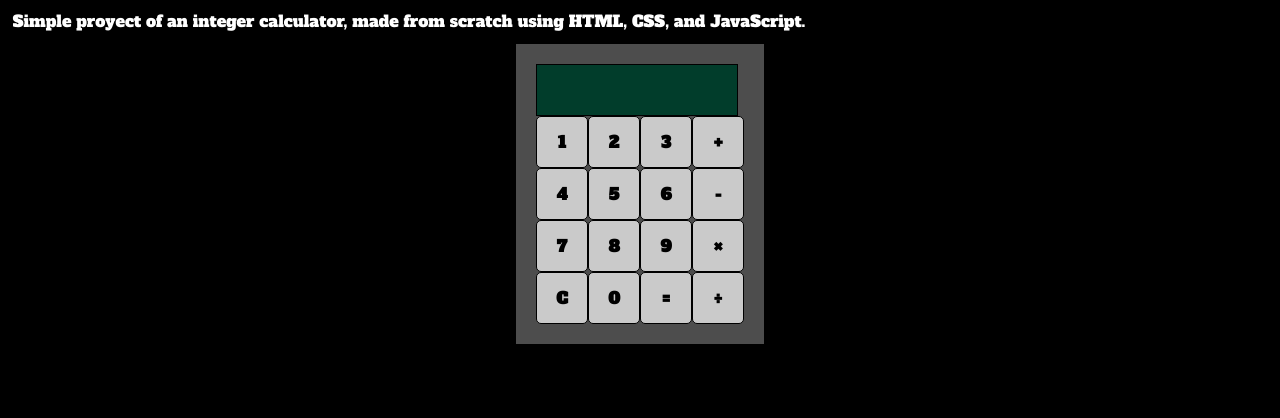
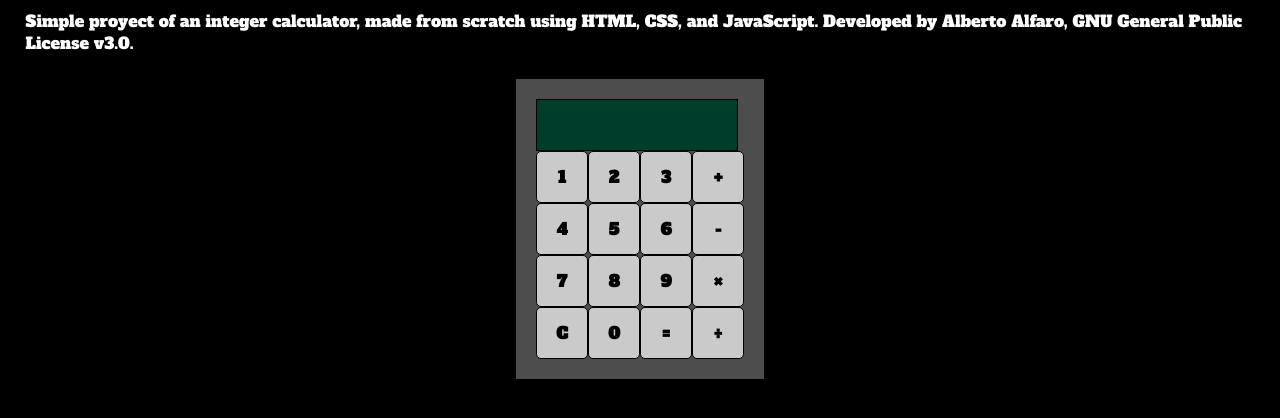
Before and after one commit to alfaro05/simple-calculator, a plain HTML site: page index.html in a window 1280 px wide. Shown: the part 60-478 px from the top of the page. Drawn offline with Linux system fonts and the light colour scheme.

Commit message:
added some text and more space for a better interface

```diff
--- a/index.html
+++ b/index.html
@@ -14,8 +14,10 @@
     <div class="header">
         <h1>Simple Calculator</h1>
     </div>
-    <div class="nav-bar">
-        <p>Simple proyect of an integer calculator, made from scratch using HTML, CSS, and JavaScript.</p>
+    <div class="description">
+        <p>Simple proyect of an integer calculator, made from scratch using HTML, CSS, and JavaScript. Developed by Alberto Alfaro,
+            GNU General Public License v3.0.
+        </p>
     </div>
     <div class="body">
             <div class="calc-area">
--- a/style.css
+++ b/style.css
@@ -19,9 +19,13 @@ h1, p{
 h1 {
     text-shadow: 2px 2px 1px fuchsia;
 }
+.description{
+    margin: 1vw;
+}
 .calc-area{
     background-color: var(--calc-color);
     padding: 20px;
+    margin: 1vw;
 }
 div{
     margin: 0px;
```
